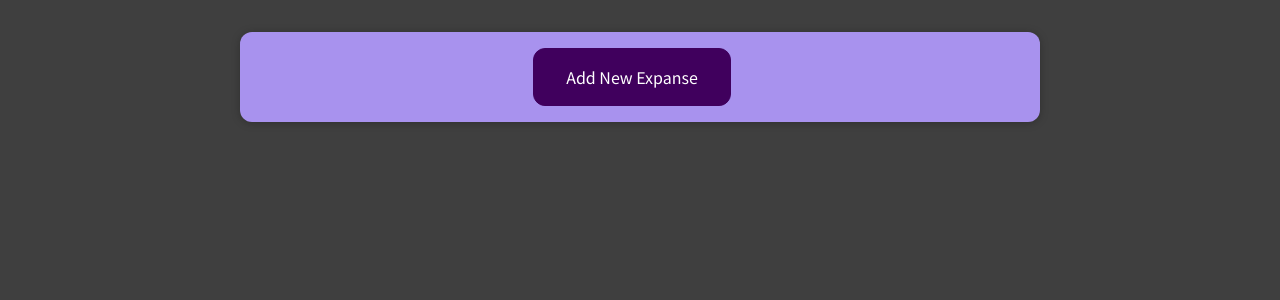
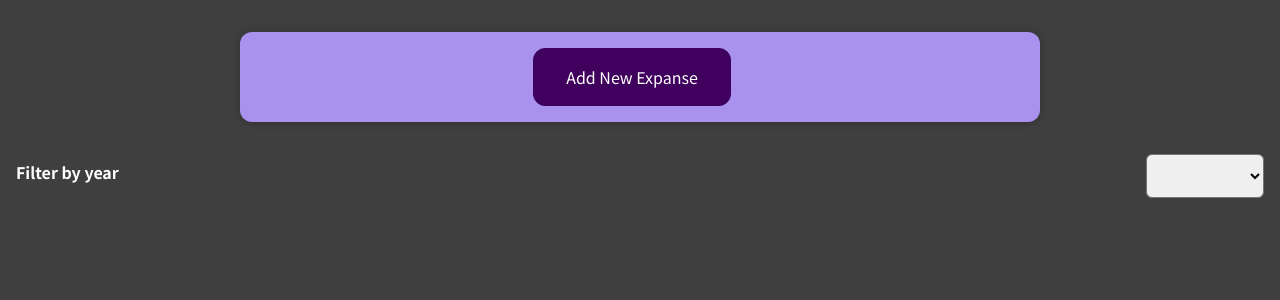
Before and after one commit to TomorProcessor/moneySpendTracker, a React (Create React App) app in the folder moneyspendtracker/: page / in a window 1280 px wide. Shown: the top 300 px of the page. Built offline with nearby package versions, Linux system fonts and the light colour scheme.

Commit message:
expansesfilter

```diff
--- /dev/null
+++ b/moneyspendtracker/src/expansesfilter/ExpensesFilter.css
@@ -0,0 +1,24 @@
+.expenses-filter {
+    color: white;
+    padding: 0 1rem;
+}
+
+.expenses-filter__control {
+    display: flex;
+    width: 100%;
+    align-items: center;
+    justify-content: space-between;
+    margin: 1rem 0;
+}
+
+.expenses-filter label {
+    font-weight: bold;
+    margin-bottom: 0.5rem;
+}
+
+.expenses-filter select {
+    font: inherit;
+    padding: 0.5rem 3rem;
+    font-weight: bold;
+    border-radius: 6px;
+}
--- /dev/null
+++ b/moneyspendtracker/src/expansesfilter/ExpensesFilter.tsx
@@ -0,0 +1,14 @@
+import './ExpensesFilter.css';
+
+function ExpensesFilter() {
+    return (
+        <div className="expenses-filter">
+            <div className="expenses-filter__control">
+                <label>Filter by year</label>
+                <select></select>
+            </div>
+        </div>
+    );
+}
+
+export default ExpensesFilter;
--- a/moneyspendtracker/src/index.tsx
+++ b/moneyspendtracker/src/index.tsx
@@ -4,6 +4,7 @@
 import NewExpanse from "./newexpanse/NewExpanse";
 import store from "./StoreReducer";
 import { Provider } from "react-redux";
+import ExpensesFilter from "./expansesfilter/ExpensesFilter";
 
 const root = ReactDOM.createRoot(
   document.getElementById('root') as HTMLElement
@@ -12,6 +13,7 @@
   <React.StrictMode>
       <Provider store={store}>
         <NewExpanse />
+          <ExpensesFilter />
       </Provider>
   </React.StrictMode>
 );
```
